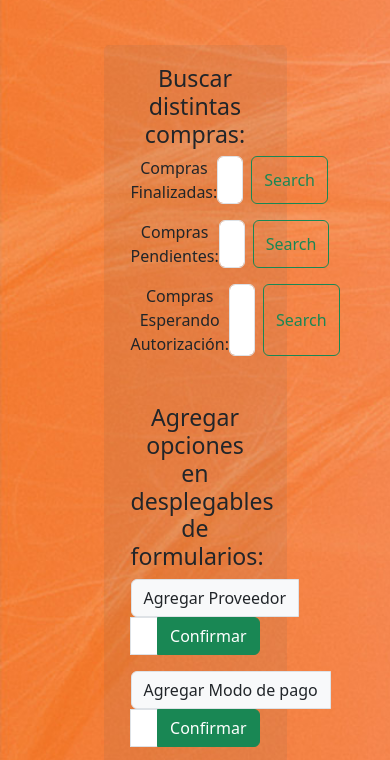
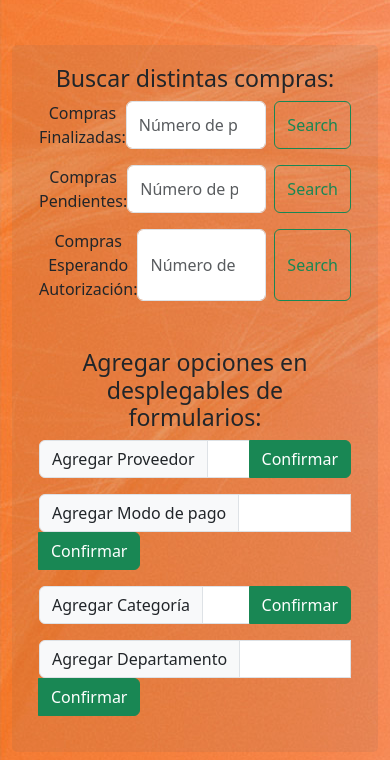
Before and after one commit to AndreAbreo/Sistema_compras, a website: page Pages/Consultas.html in a window 390 px wide. Shown: the part 164-924 px from the top of the page. Drawn offline with nearby package versions, Linux system fonts and the light colour scheme; some packages are replaced by stand-ins of ours; a script that the page names is missing.

Commit message:
arreglo de querys

```diff
--- a/Css/index.css
+++ b/Css/index.css
@@ -7,4 +7,21 @@ body {
     padding: 20px 15px;
     background-color: rgba(100, 100, 100, 0.1);
     border-radius: 5px;
+    width: 50%;
 }
+
+@media (max-width: 500px) {
+    /* Estilos específicos para pantallas de hasta 500px */
+    /* Aquí puedes agregar estilos específicos para pantallas más pequeñas */
+    body {
+        background-image: url("https://raw.githubusercontent.com/AndreAbreo/Sistema_compras/main/Img/2.jpg");
+        background-size: auto;
+    }
+    .backForm{
+        padding: 20px 15px;
+        background-color: rgba(100, 100, 100, 0.1);
+        border-radius: 5px;
+        width: 100%;
+    }
+
+}
--- a/Pages/Consultas.html
+++ b/Pages/Consultas.html
@@ -53,7 +53,7 @@
         </div>
       </nav>
 
-          <div class="container w-50 mt-5 mb-3 backForm text-center">
+          <div class="container mt-5 mb-3 backForm text-center">
             <h3> Buscar distintas compras: </h3>
             <div class="container mb-3">
                 <form class="d-flex" role="search">
```
Also changed, not shown: Pages/Form_ingreso.html (+1 -1 lines), Pages/Form_ingreso2.html (+1 -1 lines), Pages/Form_solicitud.html (+1 -1 lines), Pages/Mensajeria.html (+1 -1 lines).
